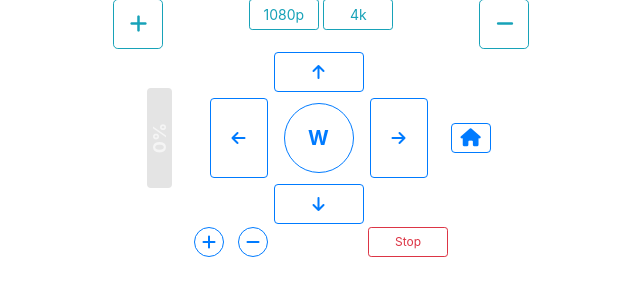
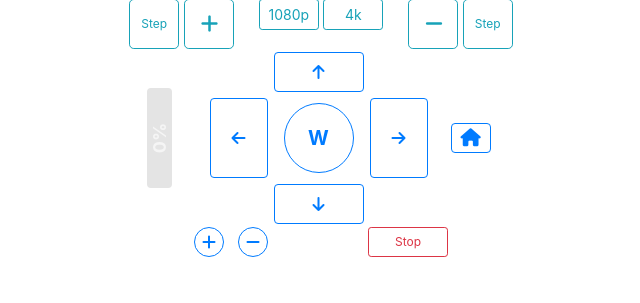
Before and after one commit to anisyanka/Microscope-controller, a Flask app: template web_server/templates/index.html in a window 1280 px wide. Shown: the part 497-800 px from the top of the page, without its empty margins (319-959 px from the left). Run offline with Flask 3, Linux system fonts and the light colour scheme; the template is opened without the code that fills it: most values are stand-ins (such as "Sample title", 1, 10 or a date in 2020); data that the repository does not hold is empty; parts of the project's set-up code (start-up, migrations or seed data) failed here and were passed over; some libraries are stand-ins or nearby versions.

Commit message:
[web] Turn off retention for focus motor and make separate button for step and continue mode

```diff
--- a/web_server/static/css/styles.css
+++ b/web_server/static/css/styles.css
@@ -125,13 +125,13 @@ th, td {
 }
 
 #video-4k-btn {
-    width: 70px;
-    margin-right: 16px;
+    width: 60px;
+    margin-right: 0px;
 }
 
 #video-1080p-btn {
-    width: 70px;
-    margin-left: 16px;
+    width: 60px;
+    margin-left: 0px;
 }
 
 #arrow-up-btn {
@@ -171,12 +171,32 @@ th, td {
     line-height: 0px;
 }
 
-#focus-plus-btn {
+#focus-plus-btn-step {
+    width: 50px;
+    height: 50px;
+    text-align: center;
+    align-items: center;
+    padding: 0px;
+    line-height: 0px;
+    font-size: 12px;
+}
+
+#focus-plus-btn-continue {
     width: 50px;
     height: 50px;
 }
 
-#focus-minus-btn {
+#focus-minus-btn-step {
+    width: 50px;
+    height: 50px;
+    text-align: center;
+    align-items: center;
+    padding: 0px;
+    line-height: 0px;
+    font-size: 12px;
+}
+
+#focus-minus-btn-continue {
     width: 50px;
     height: 50px;
 }
--- a/web_server/static/scripts/buttons_control.js
+++ b/web_server/static/scripts/buttons_control.js
@@ -3,6 +3,9 @@ var timeout_id = 0;
 var was_btn_released = 0;
 var new_req_started = 0;
 var polling_time_ms = 0;
+var focus_btn_interval_id = 0;
+var focus_plus_btn_continue_state = 0;
+var focus_minus_btn_continue_state = 0;
 
 function button_control_set_poll_time(poltime) {
     polling_time_ms = poltime;
@@ -51,6 +54,33 @@ function button_control(req, variable, value, is_retention) {
     }
 }
 
+function button_control_focus(req, variable, value, is_retention) {
+    if (focus_btn_interval_id != 0) {
+        clearInterval(focus_btn_interval_id);
+        focus_btn_interval_id = 0;
+    }
+
+    if ((value == "upper") && (focus_plus_btn_continue_state == 1)) {
+        focus_plus_btn_continue_state = 0;
+        return;
+    }
+
+    if ((value == "lower") && (focus_minus_btn_continue_state == 1)) {
+        focus_minus_btn_continue_state = 0;
+        return;
+    }
+
+    if (value == "upper") {
+        focus_plus_btn_continue_state = 1;
+        focus_minus_btn_continue_state = 0;
+    } else {
+        focus_plus_btn_continue_state = 0;
+        focus_minus_btn_continue_state = 1;
+    }
+
+    focus_btn_interval_id = window.setInterval(function() {button_control(req, variable, value, is_retention);}, 200);
+}
+
 function button_control_change_repeatedly(req, variable, value) {
     if (interval_id == 0) {
         if (polling_time_ms <= 0) {
--- a/web_server/templates/index.html
+++ b/web_server/templates/index.html
@@ -22,10 +22,18 @@
 
       <div class="stream-controls-btns">
         <!-- PLUS -->
-        <button id="focus-plus-btn"
+        <div class="focus-plus-btns">
+          <button id="focus-plus-btn-step"
+            type="button"
+            class="btn btn-outline-info btn-lg">
+            Step
+          </button>
+
+          <button id="focus-plus-btn-continue"
             type="button"
             class="fas fa-plus btn btn-outline-info btn-lg">
           </button>
+        </div>
 
         <div class="video-resilution-btn">
           <!-- 1080P ENABLE -->
@@ -46,10 +54,18 @@
         </div>
 
         <!-- MINUS -->
-        <button id="focus-minus-btn"
+        <div class="focus-minus-btns">
+          <button id="focus-minus-btn-continue"
             type="button"
             class="fas fa-minus btn btn-outline-info btn-lg">
           </button>
+
+          <button id="focus-minus-btn-step"
+            type="button"
+            class="btn btn-outline-info btn-lg">
+            Step
+          </button>
+        </div>
       </div>
     </div>
 
--- a/web_server/templates/layout.html
+++ b/web_server/templates/layout.html
@@ -38,8 +38,10 @@
                 document.getElementById("stream").width = window.innerWidth;
                 document.getElementById("stream").height = (window.innerHeight * 0.62);
 
-                plus = document.getElementById("focus-plus-btn");
-                minus = document.getElementById("focus-minus-btn");
+                plus_step = document.getElementById("focus-plus-btn-step");
+                minus_step = document.getElementById("focus-minus-btn-step");
+                plus_continue = document.getElementById("focus-plus-btn-continue");
+                minus_continue = document.getElementById("focus-minus-btn-continue");
                 up = document.getElementById("arrow-up-btn");
                 left = document.getElementById("arrow-left-btn");
                 right = document.getElementById("arrow-right-btn");
@@ -55,8 +57,12 @@
                 home_btn = document.getElementById("home-btn");
                 work_btn = document.getElementById("work-btn");
 
-                plus.addEventListener('click', () => { button_control('focus_control', 'sign', 'upper', 'no') });
-                minus.addEventListener('click', () => { button_control('focus_control', 'sign', 'lower', 'no') });
+                plus_step.addEventListener('click', () => { button_control('focus_control', 'sign', 'upper', 'no') });
+                minus_step.addEventListener('click', () => { button_control('focus_control', 'sign', 'lower', 'no') });
+
+                plus_continue.addEventListener('click', () => { button_control_focus('focus_control', 'sign', 'upper', 'yes') });
+                minus_continue.addEventListener('click', () => { button_control_focus('focus_control', 'sign', 'lower', 'yes') });
+
                 up.addEventListener('click', () => { button_control('motor_control', 'position', 'up', 'no') });
                 left.addEventListener('click', () => { button_control('motor_control', 'position', 'left', 'no') });
                 right.addEventListener('click', () => { button_control('motor_control', 'position', 'right', 'no') });
@@ -109,13 +115,13 @@
                     work_btn.addEventListener('touchend', () => { work_btn.classList.add("FixMobileHover"); });
                     work_btn.addEventListener('touchcancel', () => { work_btn.classList.add("FixMobileHover"); });
 
-                    plus.addEventListener('touchstart', () => { button_control_pressed('focus_control', 'sign', 'upper'); plus.classList.remove("FixMobileHover"); });
-                    plus.addEventListener('touchend', () => { button_control_released('focus_control', 'sign', 'upper'); plus.classList.add("FixMobileHover"); });
-                    plus.addEventListener('touchcancel', () => { button_control_stop('focus_control', 'sign', 'upper'); plus.classList.add("FixMobileHover"); });
+                    // plus_step.addEventListener('touchstart', () => { button_control_pressed('focus_control', 'sign', 'upper'); plus_step.classList.remove("FixMobileHover"); });
+                    // plus_step.addEventListener('touchend', () => { button_control_released('focus_control', 'sign', 'upper'); plus_step.classList.add("FixMobileHover"); });
+                    // plus_step.addEventListener('touchcancel', () => { button_control_stop('focus_control', 'sign', 'upper'); plus_step.classList.add("FixMobileHover"); });
 
-                    minus.addEventListener('touchstart', () => { button_control_pressed('focus_control', 'sign', 'lower'); minus.classList.remove("FixMobileHover"); });
-                    minus.addEventListener('touchend', () => { button_control_released('focus_control', 'sign', 'lower'); minus.classList.add("FixMobileHover"); });
-                    minus.addEventListener('touchcancel', () => { button_control_stop('focus_control', 'sign', 'lower'); minus.classList.add("FixMobileHover"); });
+                    // minus_step.addEventListener('touchstart', () => { button_control_pressed('focus_control', 'sign', 'lower'); minus_step.classList.remove("FixMobileHover"); });
+                    // minus_step.addEventListener('touchend', () => { button_control_released('focus_control', 'sign', 'lower'); minus_step.classList.add("FixMobileHover"); });
+                    // minus_step.addEventListener('touchcancel', () => { button_control_stop('focus_control', 'sign', 'lower'); minus_step.classList.add("FixMobileHover"); });
 
                     up.addEventListener('touchstart', () => { button_control_pressed('motor_control', 'position', 'up'); up.classList.remove("FixMobileHover"); });
                     up.addEventListener('touchend', () => { button_control_released('motor_control', 'position', 'up'); up.classList.add("FixMobileHover"); });
@@ -135,13 +141,13 @@
                 } else {
                     console.log("Desktop browser detected")
 
-                    plus.addEventListener('mousedown', () => { button_control_pressed('focus_control', 'sign', 'upper') });
-                    plus.addEventListener('mouseup', () => { button_control_released('focus_control', 'sign', 'upper') });
-                    plus.addEventListener('mouseleave', () => { button_control_stop('focus_control', 'sign', 'upper') });
+                    // plus_step.addEventListener('mousedown', () => { button_control_pressed('focus_control', 'sign', 'upper') });
+                    // plus_step.addEventListener('mouseup', () => { button_control_released('focus_control', 'sign', 'upper') });
+                    // plus_step.addEventListener('mouseleave', () => { button_control_stop('focus_control', 'sign', 'upper') });
 
-                    minus.addEventListener('mousedown', () => { button_control_pressed('focus_control', 'sign', 'lower') });
-                    minus.addEventListener('mouseup', () => { button_control_released('focus_control', 'sign', 'lower') });
-                    minus.addEventListener('mouseleave', () => { button_control_stop('focus_control', 'sign', 'lower') });
+                    // minus_step.addEventListener('mousedown', () => { button_control_pressed('focus_control', 'sign', 'lower') });
+                    // minus_step.addEventListener('mouseup', () => { button_control_released('focus_control', 'sign', 'lower') });
+                    // minus_step.addEventListener('mouseleave', () => { button_control_stop('focus_control', 'sign', 'lower') });
 
                     up.addEventListener('mousedown', () => { button_control_pressed('motor_control', 'position', 'up') });
                     up.addEventListener('mouseup', () => { button_control_released('motor_control', 'position', 'up') });
@@ -174,16 +180,19 @@
                         document.querySelector(".light-alarm-container").style.justifyContent = "center"
                         document.querySelector(".light-controls-container").style.marginRight = "50px"
                         document.querySelector(".alarm-controls-btn").style.marginLeft = "50px"
-                        document.getElementById("focus-plus-btn").style.marginRight = "50px"
-                        document.getElementById("focus-minus-btn").style.marginLeft = "50px"
+                        document.getElementById("focus-plus-btn-continue").style.marginRight = "5px"
+                        document.getElementById("focus-minus-btn-continue").style.marginLeft = "5px"
                     } else {
                         document.querySelector(".stream-controls-btns").style.justifyContent = "space-between"
+                        document.querySelector(".focus-plus-btns").style.justifyContent = "space-between"
+                        document.querySelector(".video-resilution-btn").style.justifyContent = "space-between"
+                        document.querySelector(".focus-minus-btns").style.justifyContent = "space-between"
                         document.querySelector(".main-controls-container-layout").style.justifyContent = "space-between"
                         document.querySelector(".light-alarm-container").style.justifyContent = "space-between"
                         document.querySelector(".light-controls-container").style.marginRight = "0px"
                         document.querySelector(".alarm-controls-btn").style.marginLeft = "0px"
-                        document.getElementById("focus-plus-btn").style.marginRight = "0px"
-                        document.getElementById("focus-minus-btn").style.marginLeft = "0px"
+                        document.getElementById("focus-plus-btn-continue").style.marginRight = "0px"
+                        document.getElementById("focus-minus-btn-continue").style.marginLeft = "0px"
                     }
                 });
 
@@ -193,16 +202,19 @@
                     document.querySelector(".light-alarm-container").style.justifyContent = "center"
                     document.querySelector(".light-controls-container").style.marginRight = "50px"
                     document.querySelector(".alarm-controls-btn").style.marginLeft = "50px"
-                    document.getElementById("focus-plus-btn").style.marginRight = "50px"
-                    document.getElementById("focus-minus-btn").style.marginLeft = "50px"
+                    document.getElementById("focus-plus-btn-continue").style.marginRight = "5px"
+                    document.getElementById("focus-minus-btn-continue").style.marginLeft = "5px"
                 } else {
                     document.querySelector(".stream-controls-btns").style.justifyContent = "space-between"
+                    document.querySelector(".focus-plus-btns").style.justifyContent = "space-between"
+                    document.querySelector(".video-resilution-btn").style.justifyContent = "space-between"
+                    document.querySelector(".focus-minus-btns").style.justifyContent = "space-between"
                     document.querySelector(".main-controls-container-layout").style.justifyContent = "space-between"
                     document.querySelector(".light-alarm-container").style.justifyContent = "space-between"
                     document.querySelector(".light-controls-container").style.marginRight = "0px"
                     document.querySelector(".alarm-controls-btn").style.marginLeft = "0px"
-                    document.getElementById("focus-plus-btn").style.marginRight = "0px"
-                    document.getElementById("focus-minus-btn").style.marginLeft = "0px"
+                    document.getElementById("focus-plus-btn-continue").style.marginRight = "0px"
+                    document.getElementById("focus-minus-btn-continue").style.marginLeft = "0px"
                 }
 
                 // Get config from server
--- a/web_server/video_streamer.py
+++ b/web_server/video_streamer.py
@@ -35,7 +35,7 @@ class VideoStreamer:
 
     def __init__(self):
         subprocess.call(self.STOP_STREAM_SCRIPT_FILE_PATH)
-        subprocess.call(self.SET_RES_1920X1080_SCRIPT_FILE_PATH)
+        #subprocess.call(self.SET_RES_1920X1080_SCRIPT_FILE_PATH)
         self.cam_device_connected()
 
     def cam_device_connected(self):
```
Lines whose indentation alone changed are shown as unchanged.
